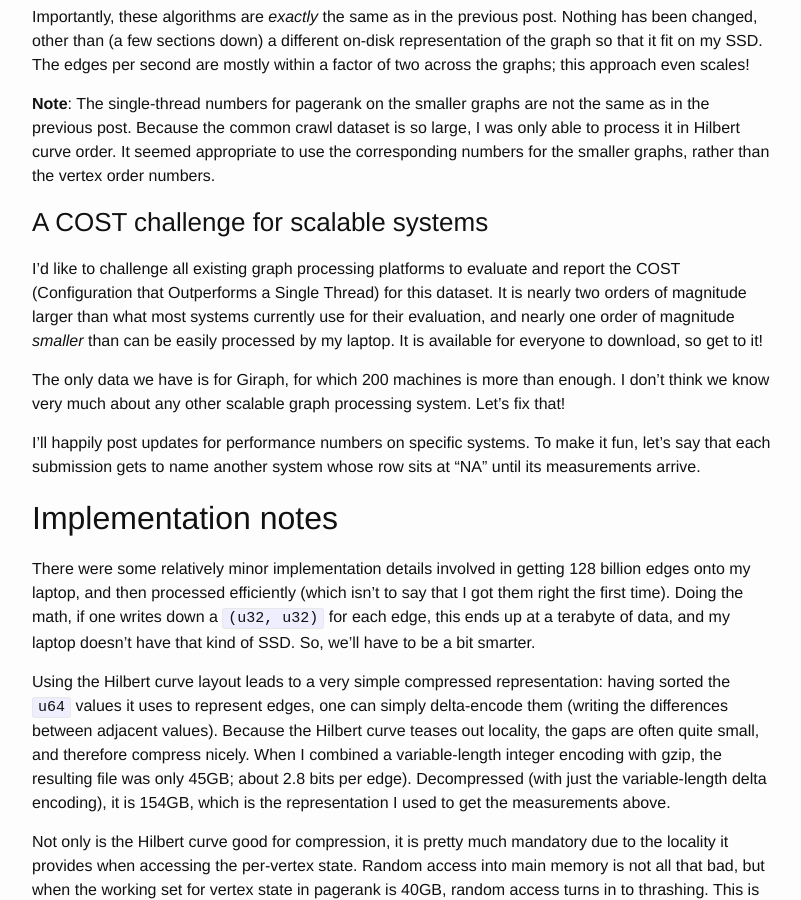
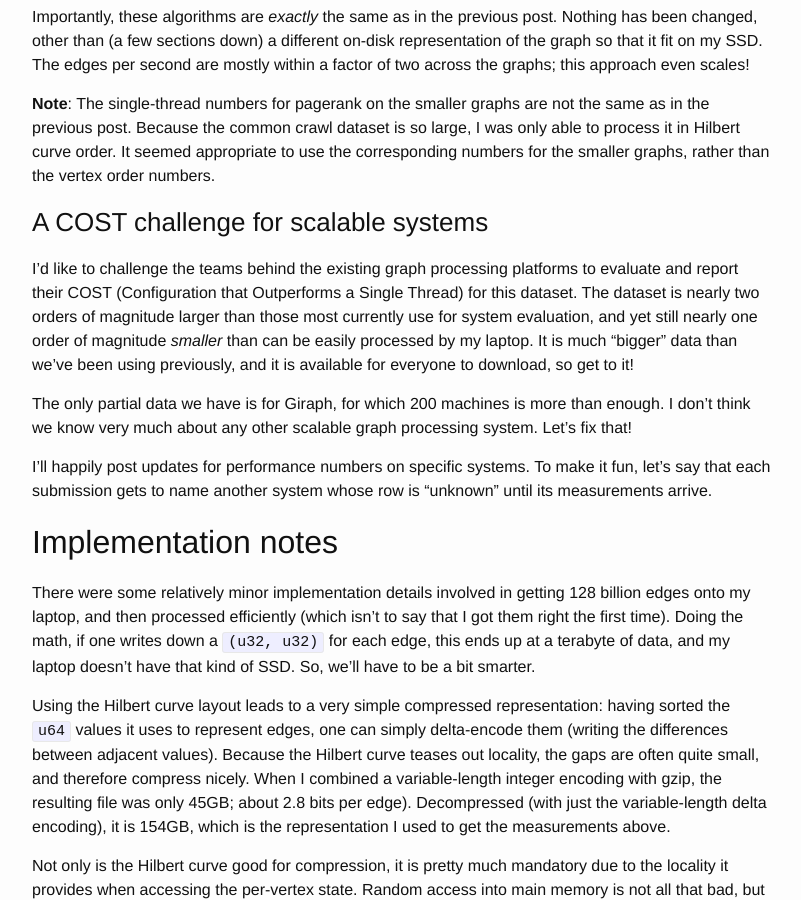
Before and after one commit to frankmcsherry/frankmcsherry.github.io, a Jekyll site: the page built from _posts/2015-01-23-COST2.md, in a window 1280 px wide and 900 px high, scrolled down 1181 px. Shown: the whole window, without its empty margins (238-1039 px from the left). Built offline with Jekyll 4.4.1, drawn with Linux system fonts in a browser that asks for light colours.

Commit message:
updated stats

```diff
--- a/_posts/2015-01-23-COST2.md
+++ b/_posts/2015-01-23-COST2.md
@@ -54,12 +54,12 @@ Importantly, these algorithms are *exactly* the same as in the previous post. No
 
 ### A COST challenge for scalable systems
 
-I'd like to challenge all existing graph processing platforms to evaluate and report the COST (Configuration that Outperforms a Single Thread) for this dataset. It is nearly two orders of magnitude larger than what most systems currently use for their evaluation, and nearly one order of magnitude *smaller* than can be easily processed by my laptop. It is available for everyone to download, so get to it!
+I'd like to challenge the teams behind the existing graph processing platforms to evaluate and report their COST (Configuration that Outperforms a Single Thread) for this dataset. The dataset is nearly two orders of magnitude larger than those most currently use for system evaluation, and yet still nearly one order of magnitude *smaller* than can be easily processed by my laptop. It is much "bigger" data than we've been using previously, and it is available for everyone to download, so get to it!
 
-The only data we have is for Giraph, for which 200 machines is more than enough.
+The only partial data we have is for Giraph, for which 200 machines is more than enough.
 I don't think we know very much about any other scalable graph processing system. Let's fix that!
 
-I'll happily post updates for performance numbers on specific systems. To make it fun, let's say that each submission gets to name another system whose row sits at "NA" until its measurements arrive.
+I'll happily post updates for performance numbers on specific systems. To make it fun, let's say that each submission gets to name another system whose row is "unknown" until its measurements arrive.
 
 ## Implementation notes
 
```
Also changed, not shown: 2 other files.
